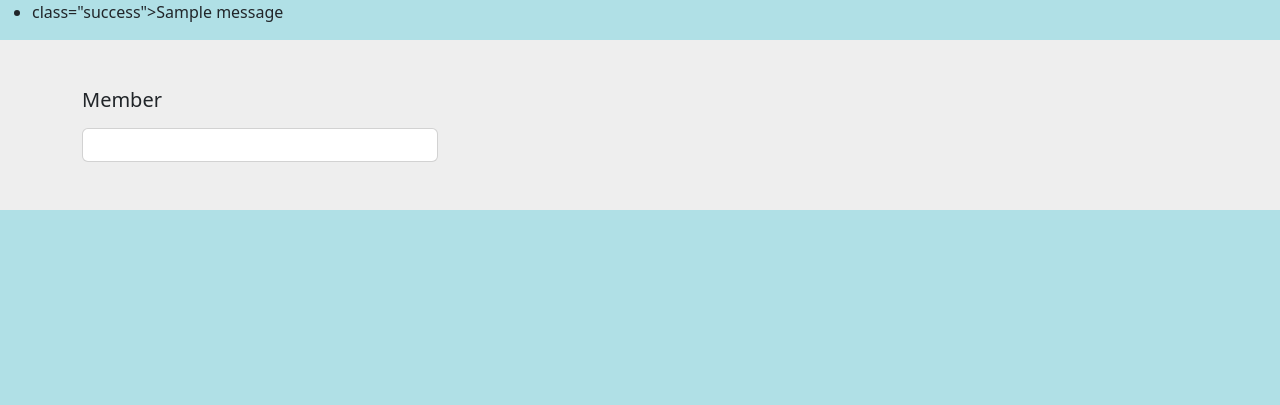
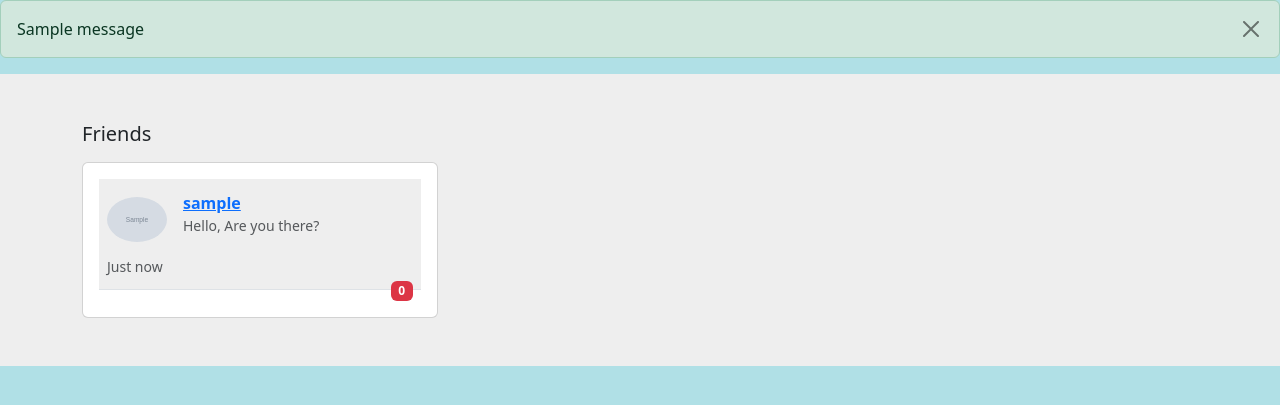
Before and after one commit to Johnny-FTW/Django-Profile-Viewer, a Django app: page /chat/ in a window 1280 px wide. Shown: the part 56-461 px from the top of the page. Run offline with Django 4.2, Linux system fonts and the light colour scheme; a user stored in the database is signed in; tables that the repository leaves empty hold one stand-in row (values such as "Sample post"); grey boxes marked "Sample" are stand-in pictures; one stand-in notice (Sample message) is shown; data that the repository does not hold is empty.

Commit message:
messages, chat with friends only

```diff
--- a/chat/templates/index.html
+++ b/chat/templates/index.html
@@ -8,7 +8,7 @@
     <div class="container py-5">
         <div class="row">
             <div class="col-md-6 col-lg-5 col-xl-4 mb-4 mb-md-0">
-                <h5 class="font-weight-bold mb-3 text-center text-lg-start">Member</h5>
+                <h5 class="font-weight-bold mb-3 text-center text-lg-start">Friends</h5>
                 <div class="card">
                     <div class="card-body">
                         <ul class="list-unstyled mb-0">
--- a/chat/views.py
+++ b/chat/views.py
@@ -2,10 +2,13 @@ import json
 
 from django.contrib.auth.decorators import login_required
 from django.contrib.auth.models import User
-from django.http import JsonResponse
-from django.shortcuts import render, redirect
+from django.core.exceptions import PermissionDenied
+from django.db.models import Q
+from django.http import JsonResponse, Http404, HttpResponseForbidden
+from django.shortcuts import render, redirect, get_object_or_404
 from chat.forms import ChatMessageForm
 from chat.models import ChatMessage
+from viewer.models import Profile
 
 
 # Create your views here.
@@ -13,15 +16,26 @@ from chat.models import ChatMessage
 
 @login_required
 def index(request):
-    users = User.objects.exclude(username=request.user.username)
+    users = User.objects.filter(profile__followers=request.user, id__in=request.user.profile.followers.all())
     context = {'users': users}
     return render(request, 'index.html', context)
 
 
 @login_required
 def chat(request, username):
-    friend = User.objects.get(username=username)
-    users = User.objects.exclude(username=request.user.username)
+    friend = get_object_or_404(User, username=username)
+    profile = request.user.profile
+
+    # Check if friend is in the followers list of the logged-in user
+    if friend not in profile.followers.all():
+        return HttpResponseForbidden("You can only chat with your friends.")
+
+    # Check if logged-in user is in the followers list of the friend
+    friend_profile = friend.profile
+    if request.user not in friend_profile.followers.all():
+        return HttpResponseForbidden("You can only chat with your friends.")
+
+    users = User.objects.filter(profile__followers=request.user, id__in=request.user.profile.followers.all())
     form = ChatMessageForm()
     chats = ChatMessage.objects.all()
     rec_chats = ChatMessage.objects.filter(msg_sender=friend, msg_receiver=request.user, seen=False)
@@ -36,6 +50,9 @@ def chat(request, username):
             return redirect('chat', username=username)
     context = {'friend': friend, 'users': users, 'form': form, 'chats': chats, 'num': rec_chats.count()}
     return render(request, 'chat.html', context)
+
+
+
 
 
 @login_required
--- a/templates/base.html
+++ b/templates/base.html
@@ -26,13 +26,20 @@
 
 
 {% include 'navbar.html' %}
+
 {% if messages %}
-<ul class="messages">
-    {% for message in messages %}
-    <li>{% if message.tags %} class="{{ message.tags }}"{% endif %}>{{ message }}</li>
-    {% endfor %}
-</ul>
+{% for message in messages %}
+<div class="container-fluid p-0">
+
+    <div class="alert {{ message.tags }}">
+        <button type="button" class="btn-close float-end" data-bs-dismiss="alert" aria-label="Close">
+        </button>
+        {{ message }}
+    </div>
+</div>
+{% endfor %}
 {% endif %}
+
 
 {% block content %} {% endblock %}
 
```
Also changed, not shown: ProfileViewer/settings.py (+10 -0 lines).
